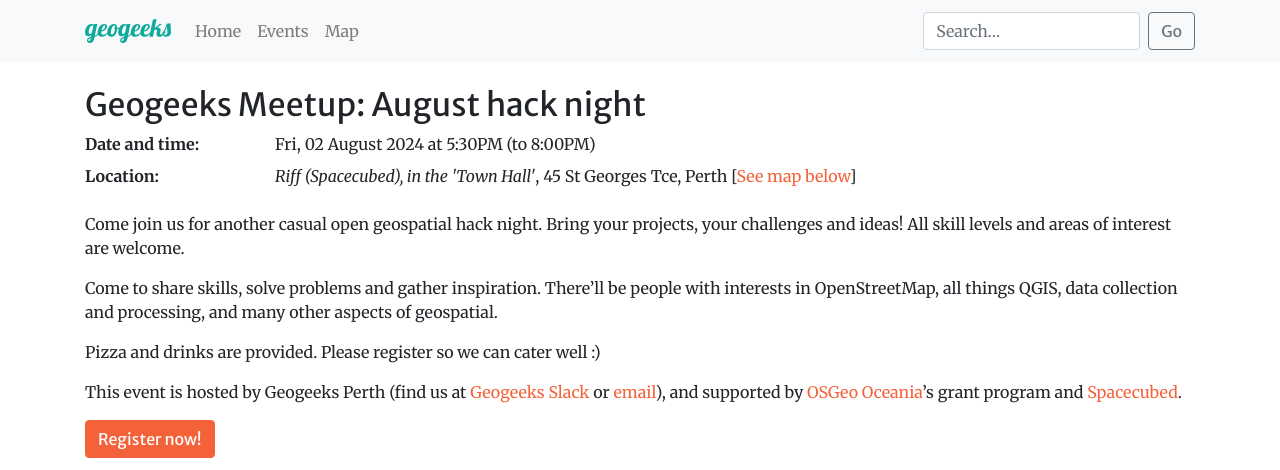
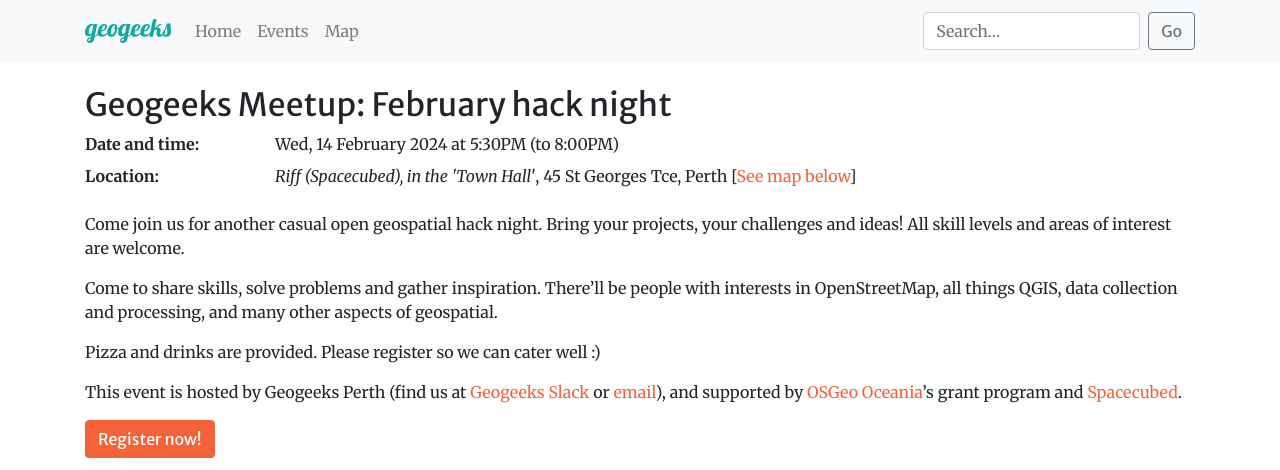
Before and after one commit to geogeeks-au/geogeeks-au.github.io, a Jekyll site: the page built from 2024/0214_hack_night.md, in a window 1280 px wide, cut to the strip 0-470 px from the top of the page. Built offline with Jekyll 4.4.1, drawn with Linux system fonts in a browser that asks for light colours; comment, search, counter and statistics services are not loaded.

Commit message:
Correct date for 0214_hack_night.md

```diff
--- a/2024/0214_hack_night.md
+++ b/2024/0214_hack_night.md
@@ -1,8 +1,8 @@
 ---
 layout: event
-title: "Geogeeks Meetup: August hack night"
-start_time: 2024-08-02 17:30
-end_time: 2024-08-02 20:00
+title: "Geogeeks Meetup: February hack night"
+start_time: 2024-02-14 17:30
+end_time: 2024-02-14 20:00
 location:
     name: Riff (Spacecubed), in the 'Town Hall'
     address: 45 St Georges Tce, Perth
```
